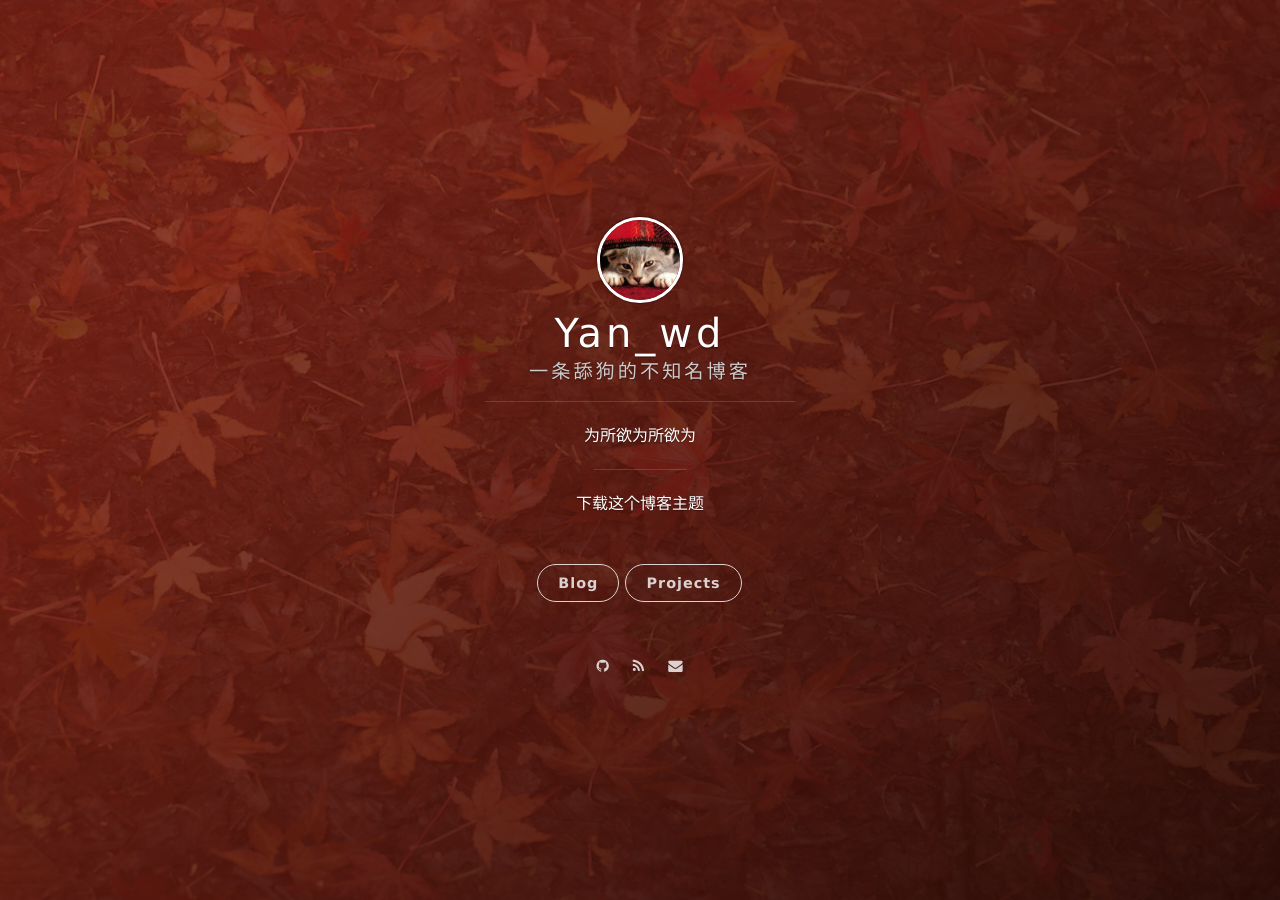
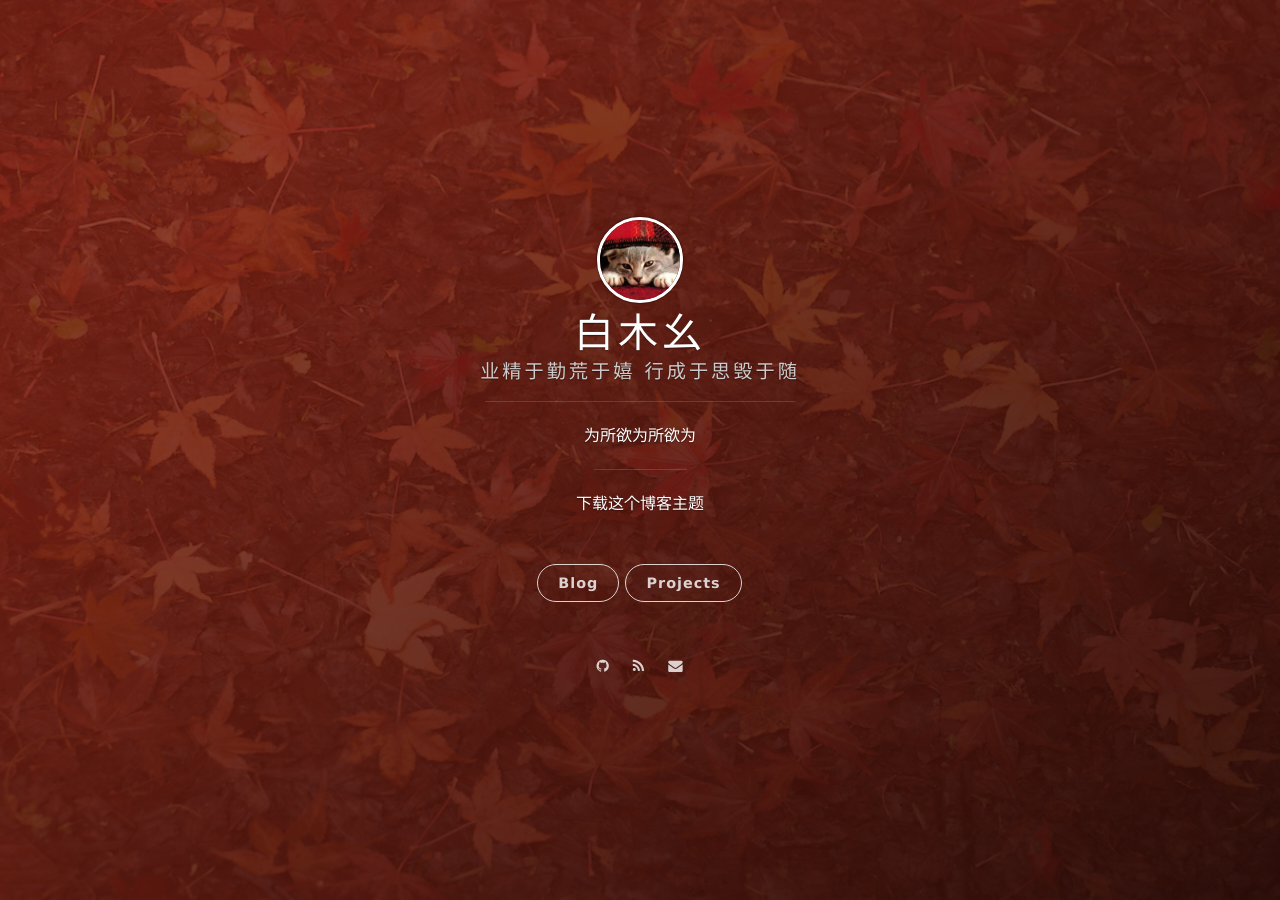
Before and after one commit to LeLiu/leliu.github.io, a Jekyll site: the page built from index.html, in a window 1280 px wide. Built offline with Jekyll 4.4.1, drawn with Linux system fonts in a browser that asks for light colours; nearby versions of some CDN libraries; the list of posts is cut into pages by our own code.

Commit message:
update _config.yml

```diff
--- a/_config.yml
+++ b/_config.yml
@@ -1,11 +1,11 @@
 # Basic
-title: Yan_wd
-subtitle: 一条舔狗的不知名博客
+title: 白木幺
+subtitle: 业精于勤荒于嬉 行成于思毁于随
 welcome_message: <a href="https://github.com/onevcat/vno-jekyll" target="_blank">下载这个博客主题</a>
 description: 为所欲为所欲为
-creator: <a href="https://yanwd628.github.io">@YAN_weidan</a>
+creator: <a href="https://leliu.github.io">@LiuLe</a>
 
-url: "https://github.com/yanwd628/yanwd628.github.com"
+url: "https://github.com/leliu/leliu.github.com"
 
 permalink: /:year/:month/:title/
 
@@ -22,7 +22,7 @@
 
 # Navigation buttons in the front page.
 nav:
-    - {title: Projects, description: My Projects, url: 'https://github.com/yanwd628'}
+    - {title: Projects, description: My Projects, url: 'https://github.com/leliu'}
     # - {title: Another Button, description: A button, url: 'http://example.com'}
 
 # Pagination
@@ -38,10 +38,10 @@
 # Social
 social:
     #weibo: onevcat
-    github: yanwd628
+    github: leliu
     #twitter: onevcat
     #gplus: 107108267983477358170
-    mail: onev@onevcat.com
+    mail: lele.liu@hotmail.com
 
 # Google Analytics
 ga:
```
